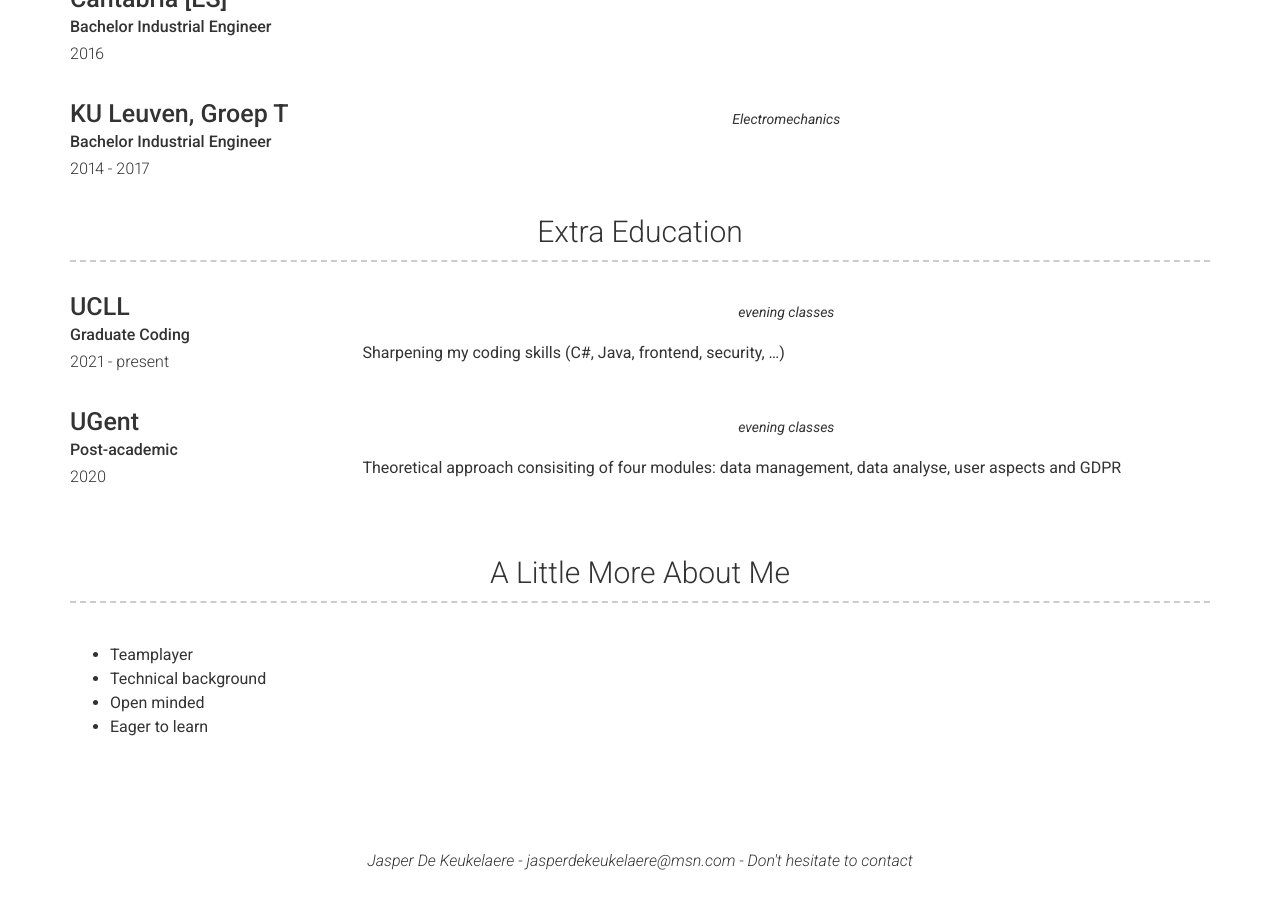
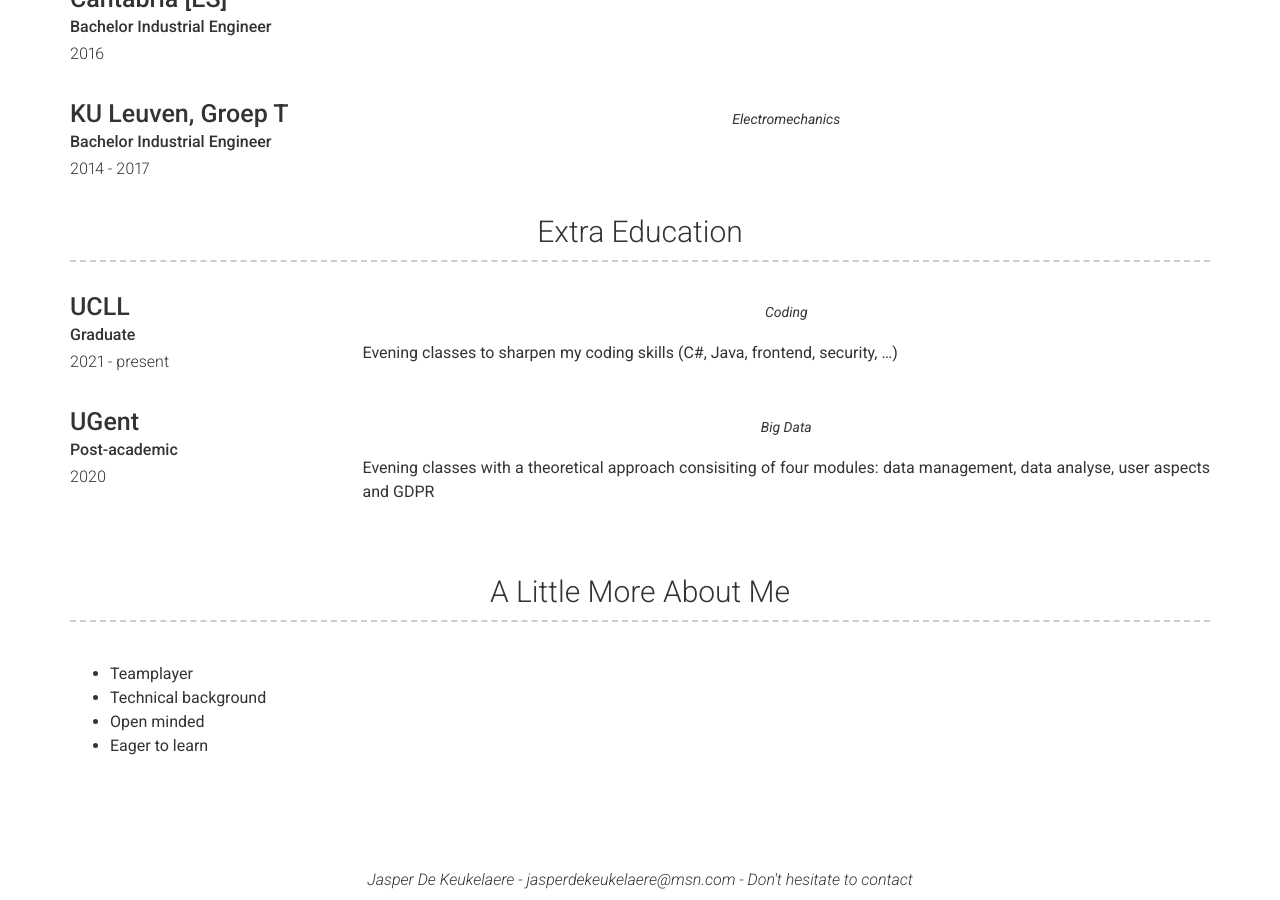
Before and after one commit to jasperdekeuk/jasperdekeuk, a Jekyll site: the page built from index.md, in a window 1280 px wide and 900 px high, scrolled down 2335 px. Built offline with Jekyll 4.4.1, drawn with Linux system fonts in a browser that asks for light colours; nearby versions of some CDN libraries.

Commit message:
Update _config.yml

```diff
--- a/_config.yml
+++ b/_config.yml
@@ -176,20 +176,20 @@ content:
     content:
       - layout: left
         title: UCLL
-        sub_title: Graduate Coding
+        sub_title: Graduate
         caption: 2021 - present
         quote: >
-          evening classes
+          Coding
         description: | # this will include new lines to allow paragraphs
-          Sharpening my coding skills (C#, Java, frontend, security, ...)
+          Evening classes to sharpen my coding skills (C#, Java, frontend, security, ...)
       - layout: left
         title: UGent
         sub_title: Post-academic
         caption: 2020
         quote: >
-          evening classes
+          Big Data
         description: |
-          Theoretical approach consisiting of four modules: data management, data analyse, user aspects and GDPR
+          Evening classes with a theoretical approach consisiting of four modules: data management, data analyse, user aspects and GDPR
       - layout: left
         title:
 
```
